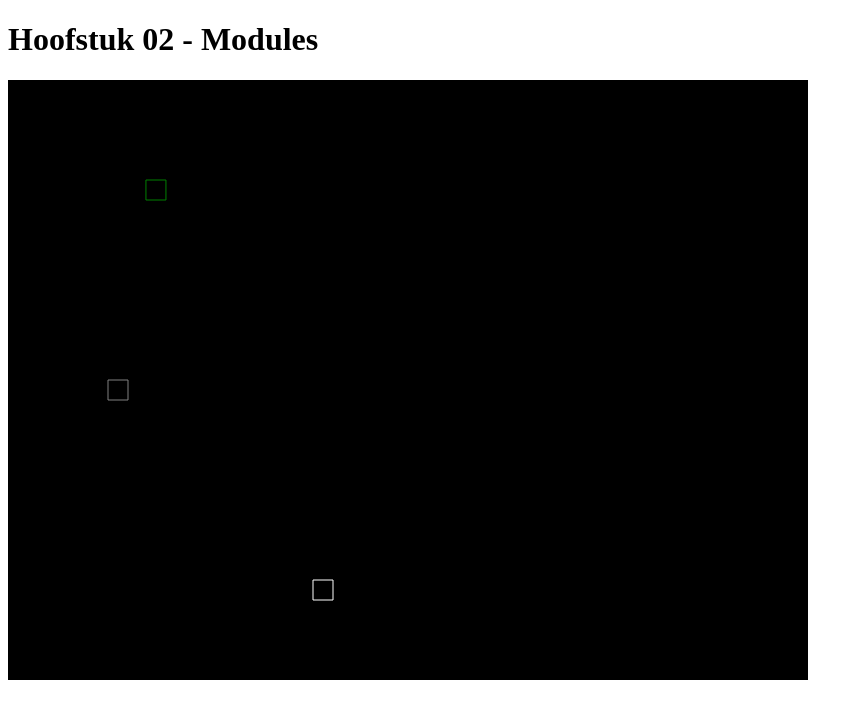
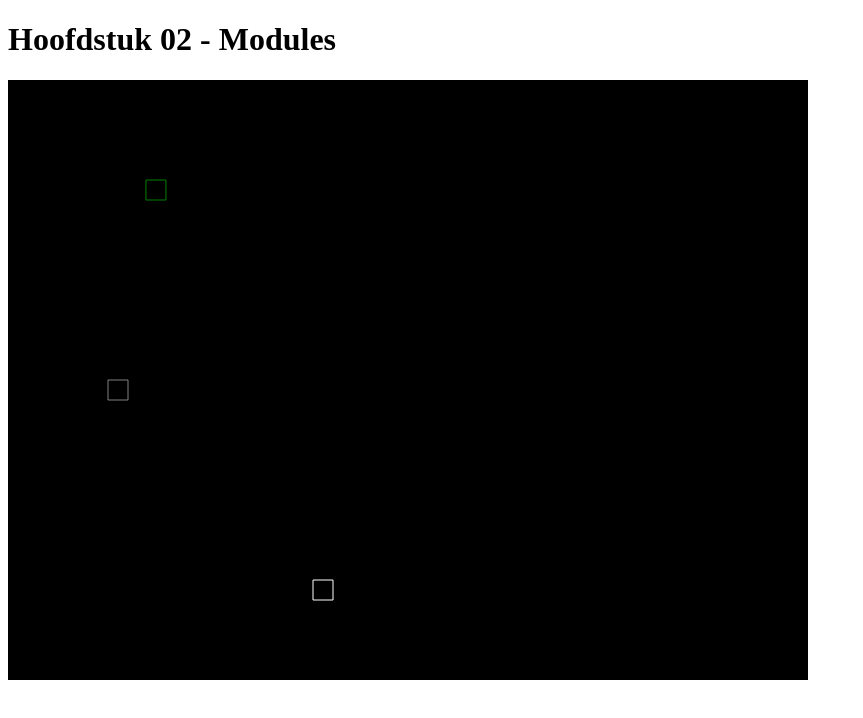
Before and after one commit to UCLL-FEG-Leuven/MGP33-hoofdstuk02-modules, a plain HTML site: page index.html in a window 1280 px wide. Shown: the whole page, without its empty margins (0-863 px from the left). Drawn offline with Linux system fonts and the light colour scheme.

Commit message:
typo in titel

```diff
--- a/index.html
+++ b/index.html
@@ -3,12 +3,12 @@
 <head>
     <meta charset="UTF-8">
     <meta name="viewport" content="width=device-width, initial-scale=1.0">
-    <title>Hoofstuk 02 - Modules</title>
+    <title>Hoofdstuk 02 - Modules</title>
 
     <script src="index.js" type="module" defer></script>
 </head>
 <body>
-    <h1>Hoofstuk 02 - Modules</h1>
+    <h1>Hoofdstuk 02 - Modules</h1>
     <canvas id="race-circuit" width="800" height="600">
     </canvas>
 </body>
```
